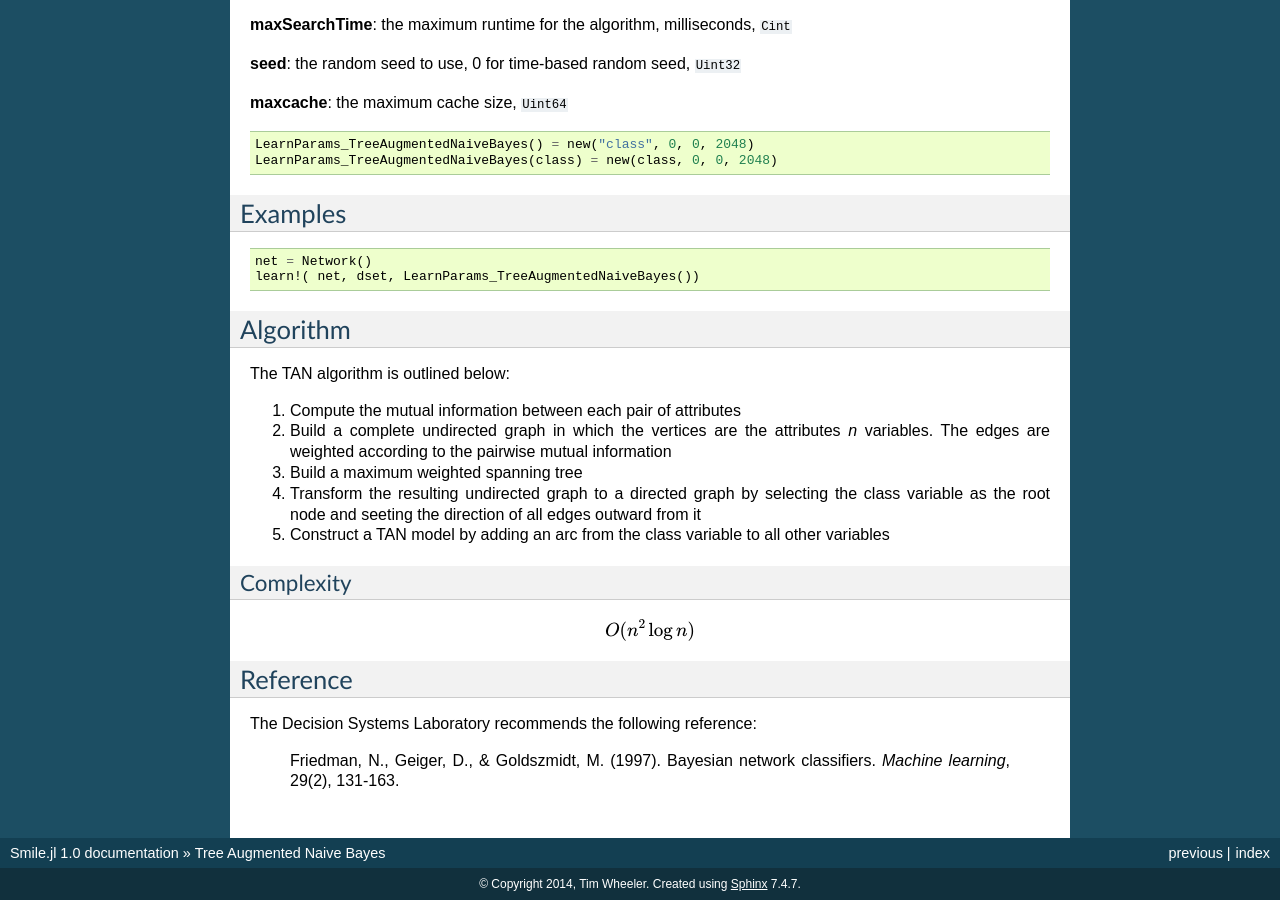
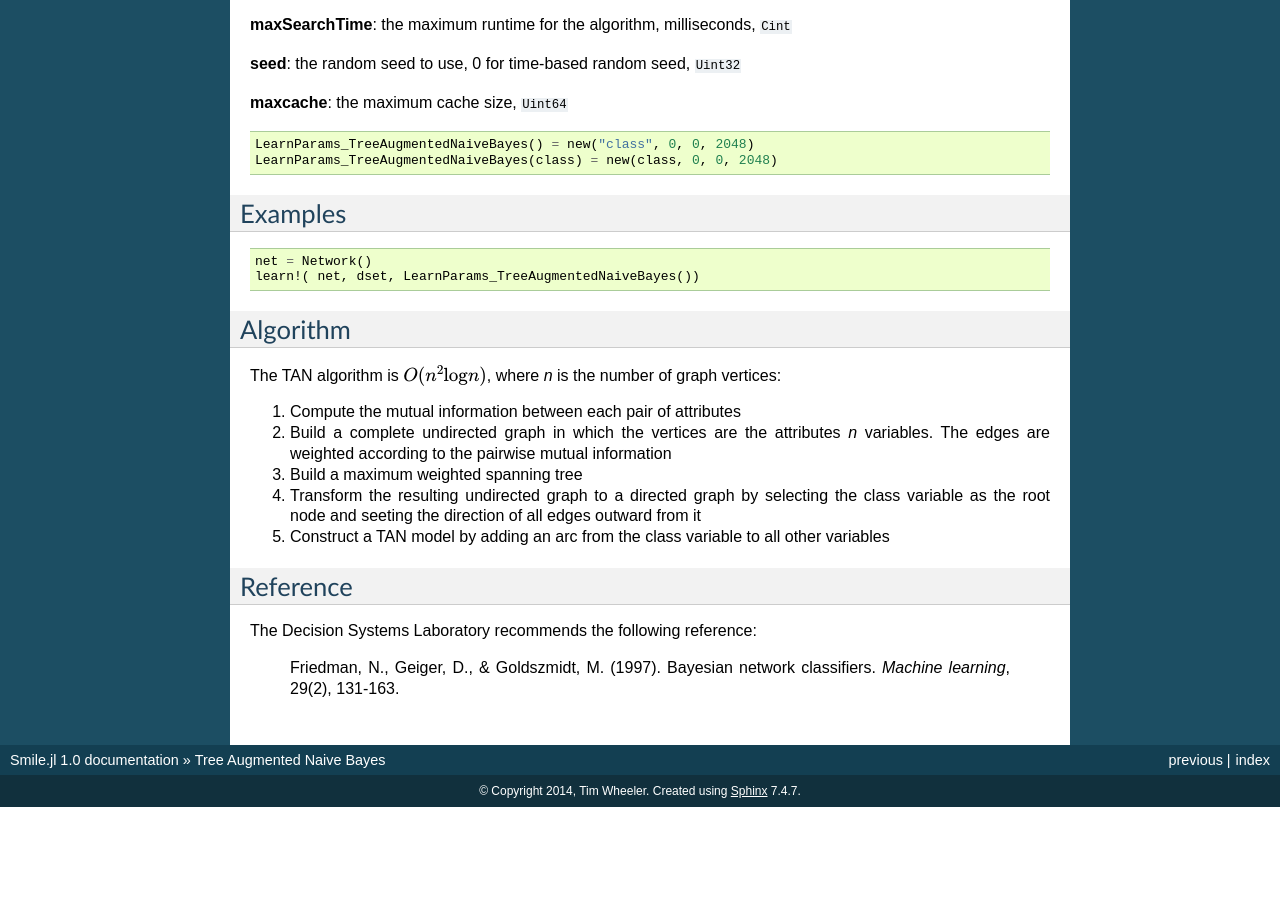
Before and after one commit to sisl/Smile.jl, a Sphinx documentation site: the page built from doc/treeaugmentednaivebayes.rst, in a window 1280 px wide and 900 px high, scrolled down 1046 px. Built offline with Sphinx 7.4.7, drawn with Linux system fonts in a browser that asks for light colours; formulas are drawn with MathJax 3; after the commit the page ends 1853 px from its top, so only the background shows below that.

Commit message:
changed math

```diff
--- a/doc/treeaugmentednaivebayes.rst
+++ b/doc/treeaugmentednaivebayes.rst
@@ -38,7 +38,7 @@ Examples
 Algorithm
 ---------
 
-The TAN algorithm is outlined below:
+The TAN algorithm is :math:`O(n^2 \text{log} n)`, where *n* is the number of graph vertices:
 
 1. Compute the mutual information between each pair of attributes
 
@@ -50,13 +50,6 @@ The TAN algorithm is outlined below:
 
 5. Construct a TAN model by adding an arc from the class variable to all other variables
 
-Complexity
-~~~~~~~~~~
-
-.. math::
-
-    O(n^2 \log n)
-
 Reference
 ---------
 
```
